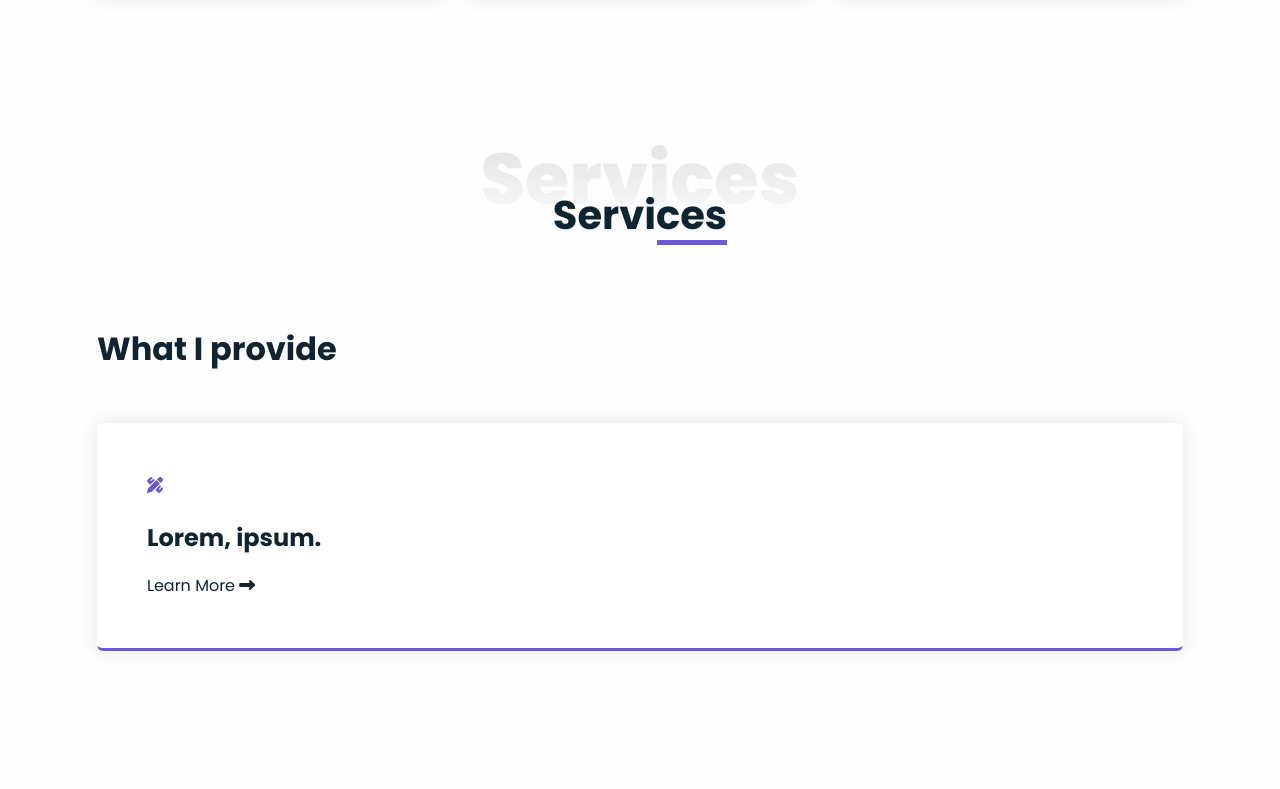
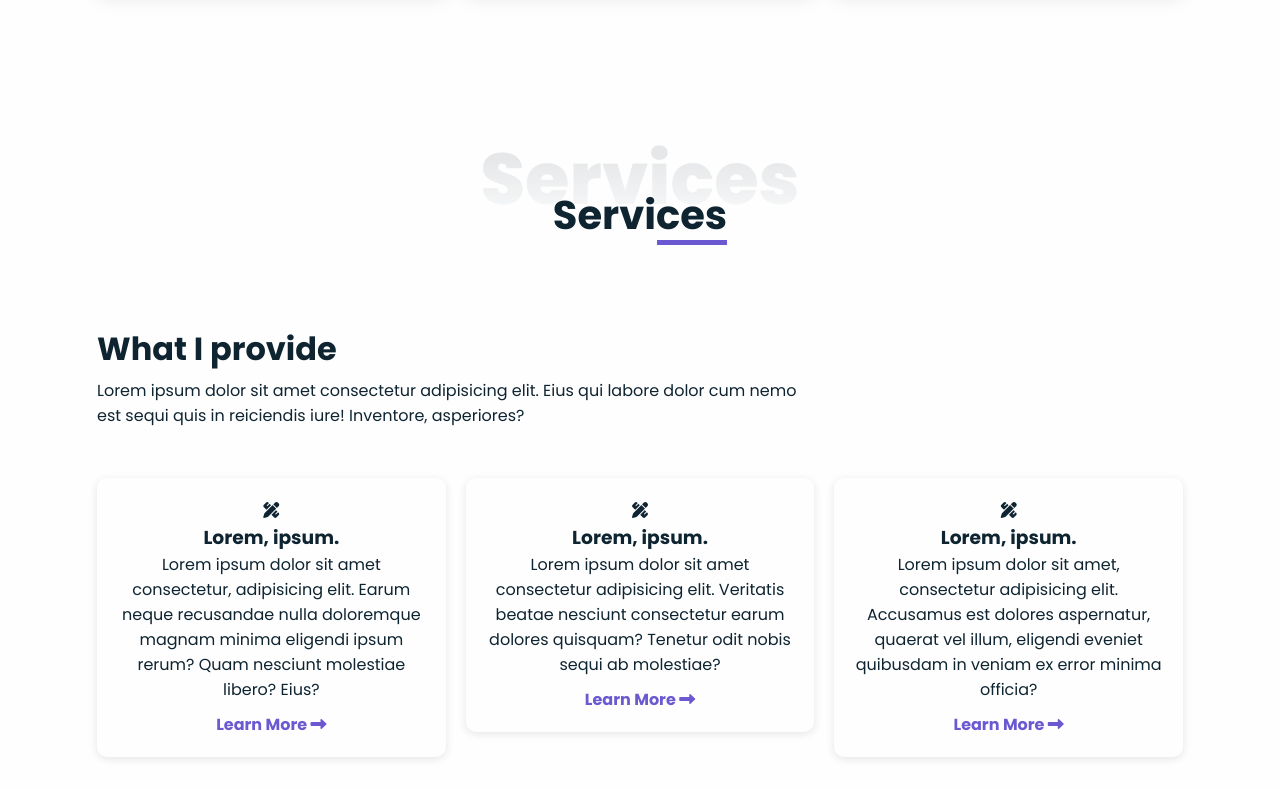
Before and after one commit to Cressoni/portifolio, a plain HTML site: page index.html in a window 1280 px wide. Shown: the part 3398-4187 px from the top of the page. Before the commit the page ends 4081 px from the top, so only its background shows below. Drawn offline with nearby package versions, Linux system fonts and the light colour scheme.

Commit message:
Style - Services set up

```diff
--- a/Assets/style.css
+++ b/Assets/style.css
@@ -541,54 +541,68 @@ header.sticky .nav-bar {
 
 /*_____Services Section______*/
 
-.services .container .content{
-    width: 100%;
+
+.services-description{
+    max-width: 700px;
+    margin-bottom: 50px;
 }
 
 .services-description h3{
     font-size: 2em;
-    margin-bottom: 50px;
-}
-
-/*
-.service-info .service-all{
-    max-width: 100%;
-    display: grid;
-    /*grid-template-columns: repeat(auto-fit, minmax (300px, 1fr));
-    grid-auto-columns: minmax(300px, 1fr);
-    grid-auto-flow: column;
-    gap: 20px;
-    margin: 0 auto;
-}
-*/
-
-.services-list{
-    display: grid;
-    grid-template-columns: repeat(auto-fill, minmax(225px, 1fr));
-    max-width: 100%;
-    margin: 0 auto;
-    gap: 20px;
+    margin-bottom: 5px;
 }
 
 
-
-.service-card{
-    background: var(--card-bg-color);
-    border-bottom: 3px solid var(--second-color);
-    padding: 50px;
-    border-radius: 6px;
-    box-shadow: var(--box-shadow);
+.contentServices {
+    display: flex;              /* Ativa o Flexbox */
+    flex-direction: column;     /* Empilha os elementos verticalmente */
+    gap: 40px;                  /* Aumenta o espaço entre os elementos internos */
+    padding: 20px;              /* Espaçamento interno para respiro geral */
 }
 
-.service-card > i {
-    color: var(--second-color);
-    font-family: 3em;
-    margin-bottom: 30px;
+.service-list {
+    display: flex;             /* Ativa o Flexbox */
+    justify-content: space-between; /* Espaçamento uniforme entre os itens */
+    gap: 20px;                 /* Espaço entre os cards */
+    padding: 0;
+    list-style: none;          /* Remove os marcadores da lista */
+    flex-wrap: wrap;           /* Permite que os itens quebrem para a próxima linha se não couberem */
 }
 
-.service-card h3{
-    font-size: 1.5em;
-    font-weight: 700;
-    line-height: 30px;
-    margin-bottom: 20px;
+.service-container {
+    flex: 1 1 calc(33.33% - 20px); /* 3 itens por linha com espaçamento de 20px */
+    box-sizing: border-box;       /* Inclui padding e borda no cálculo da largura */
+    min-width: 250px;             /* Garante um tamanho mínimo para responsividade */
 }
+
+.service-card {
+    background-color: #fefefe;    /* Cor de fundo para destacar o card */
+    padding: 20px;
+    text-align: center;
+    border-radius: 10px;
+    box-shadow: 0 2px 8px rgba(0, 0, 0, 0.1);
+    transition: transform 0.3s ease; /* Efeito suave no hover */
+}
+
+.service-card:hover {
+    transform: translateY(-10px); /* Efeito de elevação ao passar o mouse */
+}
+
+.learn-more-btn {
+    margin-top: 10px;
+    color: var(--second-color);
+    cursor: pointer;
+    font-weight: bold;
+}
+
+@media (max-width: 768px) {
+    .service-container {
+        flex: 1 1 calc(50% - 20px); /* 2 itens por linha em telas menores */
+    }
+}
+
+@media (max-width: 480px) {
+    .service-container {
+        flex: 1 1 100%; /* 1 item por linha em telas muito pequenas */
+    }
+}
--- a/index.html
+++ b/index.html
@@ -232,6 +232,7 @@
         <div class="content">
             <div class="services-description">
                 <h3>What I provide</h3>
+                <p>Lorem ipsum dolor sit amet consectetur adipisicing elit. Eius qui labore dolor cum nemo est sequi quis in reiciendis iure! Inventore, asperiores?</p>
             </div><!--services-description-->
             <div class="service-info service-all">
                 <ul class="service-list">
@@ -239,6 +240,23 @@
                         <div class="service-card">
                             <i class="fas fa-pencil-ruler"></i>
                             <h3>Lorem, ipsum.</h3>
+                            <p>Lorem ipsum dolor sit amet consectetur, adipisicing elit. Earum neque recusandae nulla doloremque magnam minima eligendi ipsum rerum? Quam nesciunt molestiae libero? Eius?</p>
+                            <div class="learn-more-btn">Learn More <i class="fas fa-long-arrow-alt-right"></i></div>
+                        </div>
+                    </li>
+                    <li class="service-container">
+                        <div class="service-card">
+                            <i class="fas fa-pencil-ruler"></i>
+                            <h3>Lorem, ipsum.</h3>
+                            <p>Lorem ipsum dolor sit amet consectetur adipisicing elit. Veritatis beatae nesciunt consectetur earum dolores quisquam? Tenetur odit nobis sequi ab molestiae?</p>
+                            <div class="learn-more-btn">Learn More <i class="fas fa-long-arrow-alt-right"></i></div>
+                        </div>
+                    </li>
+                    <li class="service-container">
+                        <div class="service-card">
+                            <i class="fas fa-pencil-ruler"></i>
+                            <h3>Lorem, ipsum.</h3>
+                            <p>Lorem ipsum dolor sit amet, consectetur adipisicing elit. Accusamus est dolores aspernatur, quaerat vel illum, eligendi eveniet quibusdam in veniam ex error minima officia?</p>
                             <div class="learn-more-btn">Learn More <i class="fas fa-long-arrow-alt-right"></i></div>
                         </div>
                     </li>
```
